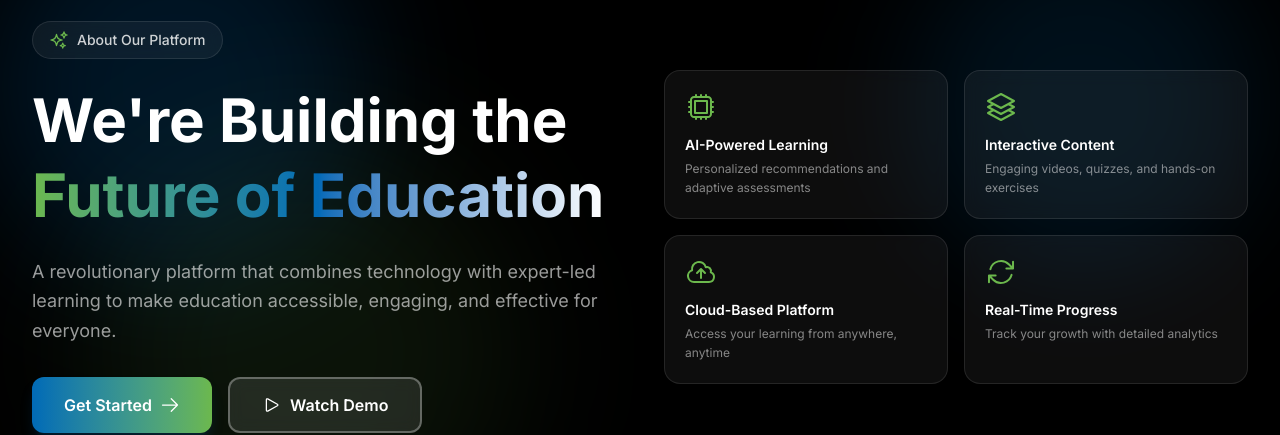
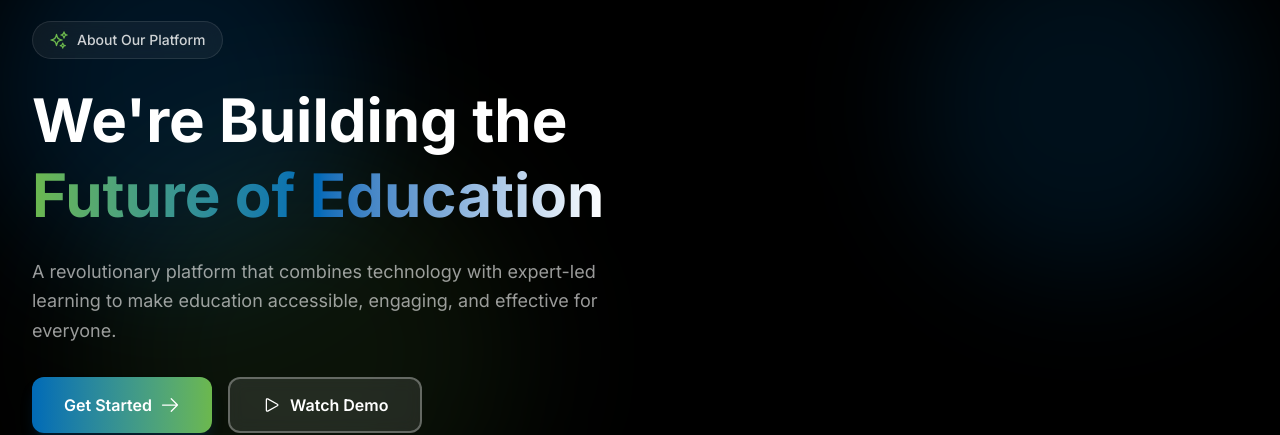
Before and after one commit to princeHrajbhar/skillo-frontend-test, a Next.js app: page /about-us in a window 1280 px wide. Shown: the part 187-622 px from the top of the page. Built offline with nearby package versions, Linux system fonts and the light colour scheme; no server answers.

Commit message:
hero section ui fix

```diff
--- a/src/app/(public)/about-us/page.tsx
+++ b/src/app/(public)/about-us/page.tsx
@@ -152,16 +152,7 @@ const AboutPage = () => {
               </div>
             </div>
 
-            {/* Right Content - Feature Cards - BUG-014 FIXED: Better alignment */}
-            <div className="grid grid-cols-2 gap-4">
-              {aboutData.features.slice(0, 4).map((feature) => (
-                <div key={feature.id} className="bg-white/5 backdrop-blur-sm border border-white/10 rounded-2xl p-5 hover:bg-white/10 hover:border-white/20 transition-all hover:scale-105 group">
-                  <feature.icon className="h-8 w-8 text-[#6cb84d] mb-3 group-hover:text-[#016ab7] transition-colors" />
-                  <h3 className="text-white font-semibold text-sm mb-1">{feature.title}</h3>
-                  <p className="text-white/50 text-xs leading-relaxed">{feature.description}</p>
-                </div>
-              ))}
-            </div>
+
           </div>
         </div>
 
```
